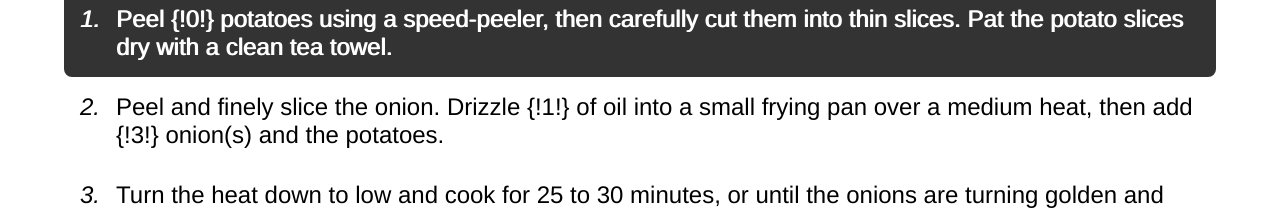
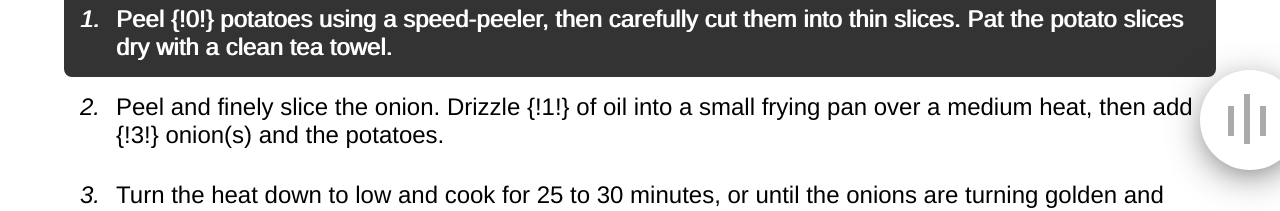
Before and after one commit to jsmienk/HCI-HiFi-Prototype, a Vue app: page /recipe/1/cooking in a window 1280 px wide. Shown: the part 470-681 px from the top of the page. Built offline with nearby package versions, Linux system fonts and the light colour scheme.

Commit message:
text to speech component

```diff
--- /dev/null
+++ b/src/components/SpeechAssistant.vue
@@ -0,0 +1,132 @@
+<template>
+  <div class="speech-assistant">
+    <div class="wave" :class="{ talking: isTalking }" />
+  </div>
+</template>
+
+<script>
+  export default {
+    name: 'speech-assistant',
+    props: {
+      speak: String,
+      lang: {
+        type: String,
+        default: 'en-US'
+      },
+      pitch: {
+        type: Number,
+        default: 1
+      },
+      rate: {
+        type: Number,
+        default: 1
+      },
+    },
+    data() {
+      return {
+        synth: window.speechSynthesis,
+        voice: undefined,
+        isTalking: false,
+        timer: undefined
+      }
+    },
+    mounted() {
+      // Select voice with corresponding Language
+      for (let voice of this.synth.getVoices()) {
+        console.log(voice)
+        if (voice.lang == this.lang) {
+          this.voice = voice
+          break
+       }
+      }
+      // Set timer to check if it is speaking or not
+      this.timer = setInterval(() => { this.isTalking = this.synth.speaking }, 1000)
+    },
+    watch: {
+      speak(value) {
+        // Stop if one is already playing
+        this.synth.cancel()
+        // Speak new utterance
+        const utterance = new SpeechSynthesisUtterance(value)
+        utterance.pitch = this.pitch
+        utterance.rate = this.rate
+        utterance.voice = this.voice
+        this.isTalking = true
+        this.synth.speak(utterance)
+      }
+    },
+    destroyed() {
+      clearInterval(this.timer)
+    }
+  }
+</script>
+
+<style lang="scss" scoped>
+  .speech-assistant {
+    position: fixed;
+    right: -20px;
+    bottom: 20%;
+    width: 100px;
+    height: 100px;
+    border-radius: 100%;
+    overflow: hidden;
+
+    padding: 24px;
+    box-shadow: 0 8px 40px -10px #333;
+
+    .wave {
+      position: relative;
+      margin-left: 20px;
+      width: 6px;
+      height: 50px;
+      background-color: #aaa;
+      animation: none;
+
+      &::before, &::after {
+        content: '';
+        display: block;
+        position: absolute;
+        top: 12px;
+        width: 6px;
+        height: 30px;
+        background-color: #aaa;
+        animation: none;
+      }
+
+      &::before {
+        right: 16px;
+      }
+
+      &::after {
+        left: 16px;
+      }
+
+      &.talking {
+        background-color: green;
+        animation: wave-inner .5s alternate infinite;
+
+        &::before, &::after {
+          animation: wave-outer .5s alternate infinite;
+        }
+
+        &::before {
+          background-color: blue;
+        }
+
+        &::after {
+          background-color: red;
+        }
+      }
+    }
+  }
+
+  @keyframes wave-inner {
+    from { height: 50px; top: 0; }
+    to { height: 26px; top: 12px; }
+  }
+
+  @keyframes wave-outer {
+    from { height: 30px; top: 12px; }
+    to { height: 10px; top: 8px; }
+  }
+</style>
--- a/src/views/Cooking.vue
+++ b/src/views/Cooking.vue
@@ -38,18 +38,22 @@
       <a class="button main-button" @click="doneCooking">Done cooking</a>
       <a class="button control-button" @click="onInstructionClick(selectedInstruction+1)">Next</a>
     </div>
+
+    <!-- Speech Assistant -->
+    <SpeechAssistant :speak="textToSpeech" />
   </div>
 </template>
 
 <script>
   import HeaderHover from '@/components/HeaderHover.vue'
+  import SpeechAssistant from '@/components/SpeechAssistant.vue'
 
   // Dummy JSON data
   import data from "@/dummy.js"
 
   export default {
     name: 'cooking',
-    components: { HeaderHover },
+    components: { HeaderHover, SpeechAssistant },
     props: {
       id: String,
       nrPeople: Number,
@@ -58,7 +62,8 @@
     data() {
       return {
         recipe: data.recipes[this.id],
-        selectedInstruction: 0
+        selectedInstruction: 0,
+        textToSpeech: ''
       }
     },
     methods: {
@@ -91,6 +96,9 @@
           top: topCoord,
           behavior: 'smooth'
         })
+
+        // Speak out loud this instruction
+        this.textToSpeech = instructionElement.innerText
       },
       doneCooking() {
         // TODO: Modal?
```
